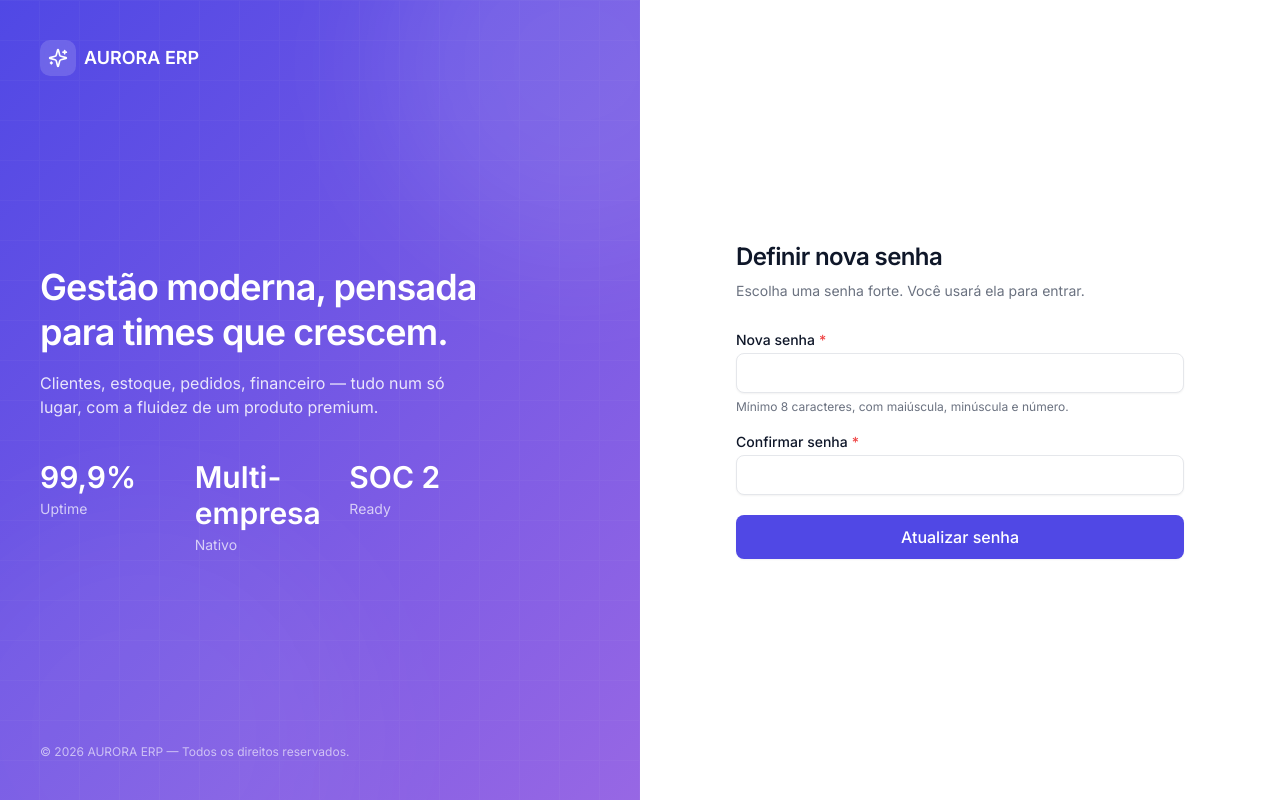
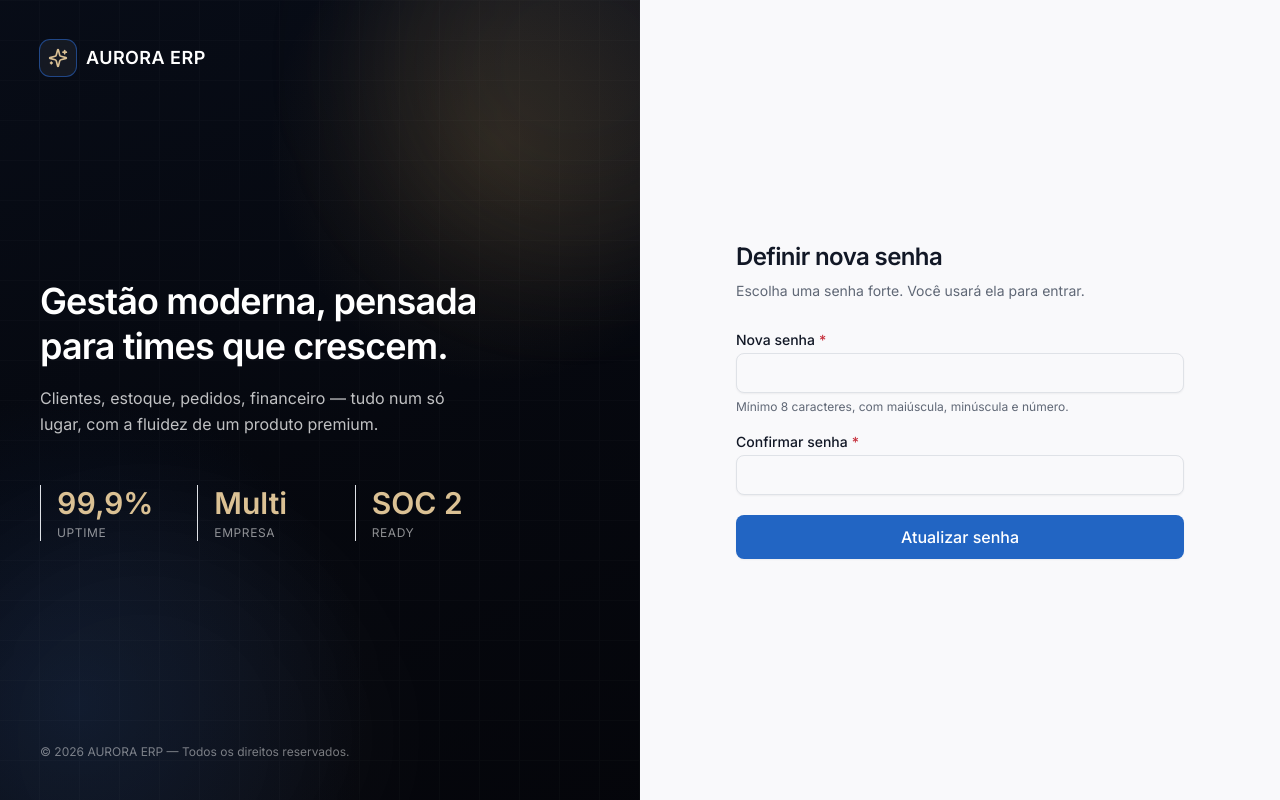
Before and after one commit to cielioqueiroz/aurora-erp, a React (Vite) app: page /reset-password in a window 1280 px wide. Built offline with nearby package versions, Linux system fonts and the light colour scheme; no server answers.

Commit message:
feat(ui): unify app palette to premium ERP scheme (onyx navy + cobalt + champagne)

```diff
--- a/src/layouts/AuthLayout.jsx
+++ b/src/layouts/AuthLayout.jsx
@@ -7,45 +7,45 @@ import { Sparkles } from 'lucide-react';
  */
 export function AuthLayout() {
   return (
-    <div className="grid min-h-screen w-full lg:grid-cols-2">
-      {/* Brand panel */}
-      <div className="relative hidden flex-col justify-between overflow-hidden bg-aurora p-10 text-primary-foreground lg:flex">
-        <div className="pointer-events-none absolute inset-0 bg-grid opacity-[0.07]" />
-        <div className="pointer-events-none absolute -right-32 -top-32 h-96 w-96 rounded-full bg-white/10 blur-3xl" />
-        <div className="pointer-events-none absolute -bottom-40 -left-20 h-[28rem] w-[28rem] rounded-full bg-white/5 blur-3xl" />
+    <div className="grid min-h-screen w-full bg-background text-foreground lg:grid-cols-2">
+      {/* Brand panel — Obsidian + Champagne */}
+      <div className="relative hidden flex-col justify-between overflow-hidden bg-obsidian p-10 text-white lg:flex">
+        <div className="pointer-events-none absolute inset-0 bg-grid opacity-[0.04]" />
+        <div className="pointer-events-none absolute -right-32 -top-32 h-96 w-96 rounded-full bg-champagne-soft blur-3xl" />
+        <div className="pointer-events-none absolute -bottom-40 -left-20 h-[28rem] w-[28rem] rounded-full bg-white/[0.03] blur-3xl" />
 
-        <Link to="/" className="relative flex items-center gap-2 text-lg font-semibold">
-          <div className="grid h-9 w-9 place-items-center rounded-lg bg-white/15 backdrop-blur-sm">
-            <Sparkles className="h-5 w-5" />
+        <Link to="/" className="relative flex items-center gap-2.5 text-lg font-semibold">
+          <div className="grid h-9 w-9 place-items-center rounded-lg bg-white/[0.06] ring-1 ring-champagne/30 backdrop-blur-sm">
+            <Sparkles className="h-5 w-5 text-champagne" />
           </div>
-          AURORA ERP
+          <span className="tracking-wide">AURORA ERP</span>
         </Link>
 
         <div className="relative max-w-md">
           <h2 className="text-4xl font-semibold leading-tight tracking-tight">
             Gestão moderna, pensada para times que crescem.
           </h2>
-          <p className="mt-4 text-base text-primary-foreground/85">
+          <p className="mt-4 text-base leading-relaxed text-white/75">
             Clientes, estoque, pedidos, financeiro — tudo num só lugar, com a fluidez de um
             produto premium.
           </p>
-          <div className="mt-10 grid grid-cols-3 gap-4 text-sm">
-            <div>
-              <p className="text-3xl font-semibold">99,9%</p>
-              <p className="mt-1 text-primary-foreground/70">Uptime</p>
+          <div className="mt-12 grid grid-cols-3 gap-6 text-sm">
+            <div className="border-l border-champagne/20 pl-4">
+              <p className="text-champagne text-3xl font-semibold tabular-nums">99,9%</p>
+              <p className="mt-1 text-xs uppercase tracking-wider text-white/55">Uptime</p>
             </div>
-            <div>
-              <p className="text-3xl font-semibold">Multi-empresa</p>
-              <p className="mt-1 text-primary-foreground/70">Nativo</p>
+            <div className="border-l border-champagne/20 pl-4">
+              <p className="text-champagne text-3xl font-semibold">Multi</p>
+              <p className="mt-1 text-xs uppercase tracking-wider text-white/55">Empresa</p>
             </div>
-            <div>
-              <p className="text-3xl font-semibold">SOC 2</p>
-              <p className="mt-1 text-primary-foreground/70">Ready</p>
+            <div className="border-l border-champagne/20 pl-4">
+              <p className="text-champagne text-3xl font-semibold">SOC 2</p>
+              <p className="mt-1 text-xs uppercase tracking-wider text-white/55">Ready</p>
             </div>
           </div>
         </div>
 
-        <p className="relative text-xs text-primary-foreground/60">
+        <p className="relative text-xs text-white/45">
           © {new Date().getFullYear()} AURORA ERP — Todos os direitos reservados.
         </p>
       </div>
@@ -54,8 +54,8 @@ export function AuthLayout() {
       <div className="flex flex-col">
         <header className="flex items-center justify-between p-6 lg:hidden">
           <Link to="/" className="flex items-center gap-2 text-base font-semibold">
-            <div className="grid h-8 w-8 place-items-center rounded-md bg-aurora text-primary-foreground">
-              <Sparkles className="h-4 w-4" />
+            <div className="grid h-8 w-8 place-items-center rounded-md bg-obsidian ring-1 ring-champagne/30">
+              <Sparkles className="h-4 w-4 text-champagne" />
             </div>
             AURORA ERP
           </Link>
--- a/src/styles/globals.css
+++ b/src/styles/globals.css
@@ -4,94 +4,105 @@
 
 @layer base {
   :root {
-    /* Aurora Indigo — light theme */
-    --background: 0 0% 100%;
-    --foreground: 222 47% 11%;
+    /* AURORA Premium — light theme (Pearl + Cobalt + Champagne) */
+    --background: 220 25% 98%;
+    --foreground: 222 35% 11%;
 
     --card: 0 0% 100%;
-    --card-foreground: 222 47% 11%;
+    --card-foreground: 222 35% 11%;
 
     --popover: 0 0% 100%;
-    --popover-foreground: 222 47% 11%;
+    --popover-foreground: 222 35% 11%;
 
-    --primary: 243 75% 59%;
+    /* Cobalt — primary CTA / brand action (trust, dependable) */
+    --primary: 215 70% 45%;
     --primary-foreground: 0 0% 100%;
 
-    --secondary: 222 47% 96%;
-    --secondary-foreground: 222 47% 11%;
+    --secondary: 220 20% 95%;
+    --secondary-foreground: 222 35% 11%;
 
-    --muted: 220 14% 96%;
-    --muted-foreground: 220 9% 46%;
+    --muted: 220 16% 94%;
+    --muted-foreground: 220 10% 42%;
 
-    --accent: 263 70% 65%;
+    /* Champagne — accent (premium highlights, badges, charts) */
+    --accent: 35 55% 48%;
     --accent-foreground: 0 0% 100%;
 
-    --destructive: 0 84% 60%;
+    /* Garnet — destructive (refined, not shock-red) */
+    --destructive: 355 62% 48%;
     --destructive-foreground: 0 0% 100%;
 
-    --success: 142 71% 45%;
+    /* Sage — success (calm, professional) */
+    --success: 155 50% 36%;
     --success-foreground: 0 0% 100%;
 
-    --warning: 38 92% 50%;
+    /* Tobacco — warning (warm amber) */
+    --warning: 32 85% 48%;
     --warning-foreground: 0 0% 100%;
 
-    --info: 199 89% 48%;
+    /* Steel — info (cool cyan-blue) */
+    --info: 200 78% 42%;
     --info-foreground: 0 0% 100%;
 
-    --border: 220 13% 91%;
-    --input: 220 13% 91%;
-    --ring: 243 75% 59%;
+    --border: 220 14% 89%;
+    --input: 220 14% 89%;
+    --ring: 215 70% 45%;
 
     --radius: 0.625rem;
 
-    /* Sidebar (slightly distinct surface) */
-    --sidebar: 220 14% 98%;
-    --sidebar-foreground: 222 47% 11%;
-    --sidebar-border: 220 13% 91%;
+    --sidebar: 220 22% 97%;
+    --sidebar-foreground: 222 35% 11%;
+    --sidebar-border: 220 14% 89%;
   }
 
   .dark {
-    /* Aurora Indigo — dark theme */
-    --background: 224 71% 4%;
-    --foreground: 213 31% 91%;
+    /* AURORA Premium — dark theme (Onyx Navy + Cobalt + Champagne) */
+    --background: 222 45% 6%;
+    --foreground: 213 28% 92%;
 
-    --card: 224 47% 8%;
-    --card-foreground: 213 31% 91%;
+    --card: 222 38% 9%;
+    --card-foreground: 213 28% 92%;
 
-    --popover: 224 47% 8%;
-    --popover-foreground: 213 31% 91%;
+    --popover: 222 38% 9%;
+    --popover-foreground: 213 28% 92%;
 
-    --primary: 243 75% 65%;
-    --primary-foreground: 224 71% 4%;
+    /* Cobalt — light enough to pop on dark, still cool/trustworthy */
+    --primary: 212 80% 62%;
+    --primary-foreground: 222 45% 6%;
 
-    --secondary: 222 47% 13%;
-    --secondary-foreground: 213 31% 91%;
+    --secondary: 222 30% 13%;
+    --secondary-foreground: 213 28% 92%;
 
-    --muted: 223 25% 13%;
-    --muted-foreground: 215 20% 65%;
+    --muted: 222 28% 13%;
+    --muted-foreground: 215 16% 62%;
 
-    --accent: 263 70% 70%;
-    --accent-foreground: 224 71% 4%;
+    /* Champagne — accent */
+    --accent: 38 55% 65%;
+    --accent-foreground: 222 45% 6%;
 
-    --destructive: 0 72% 51%;
+    /* Garnet */
+    --destructive: 355 65% 58%;
     --destructive-foreground: 0 0% 100%;
 
-    --success: 142 65% 45%;
-    --success-foreground: 0 0% 100%;
+    /* Sage */
+    --success: 155 45% 50%;
+    --success-foreground: 222 45% 6%;
 
-    --warning: 38 92% 55%;
-    --warning-foreground: 224 71% 4%;
+    /* Tobacco */
+    --warning: 32 80% 60%;
+    --warning-foreground: 222 45% 6%;
 
-    --info: 199 89% 55%;
-    --info-foreground: 224 71% 4%;
+    /* Steel */
+    --info: 200 72% 58%;
+    --info-foreground: 222 45% 6%;
 
-    --border: 222 33% 16%;
-    --input: 222 33% 16%;
-    --ring: 243 75% 65%;
+    --border: 222 28% 14%;
+    --input: 222 28% 14%;
+    --ring: 212 80% 62%;
 
-    --sidebar: 224 60% 6%;
-    --sidebar-foreground: 213 31% 91%;
-    --sidebar-border: 222 33% 16%;
+    --sidebar: 222 42% 5%;
+    --sidebar-foreground: 213 28% 92%;
+    --sidebar-border: 222 28% 13%;
   }
 }
 
@@ -143,6 +154,26 @@
     border-color: hsl(var(--sidebar-border));
   }
 
+  /* Auth brand panel — Obsidian + Champagne (premium, no purple) */
+  .bg-obsidian {
+    background:
+      radial-gradient(ellipse 60% 50% at 78% 18%, hsl(38 60% 55% / 0.14), transparent 60%),
+      radial-gradient(ellipse 70% 60% at 12% 88%, hsl(218 65% 22% / 0.35), transparent 65%),
+      linear-gradient(160deg, hsl(222 50% 6%) 0%, hsl(225 45% 4%) 55%, hsl(230 40% 3%) 100%);
+  }
+  .text-champagne {
+    color: hsl(38 50% 72%);
+  }
+  .border-champagne\/20 {
+    border-color: hsl(38 50% 72% / 0.2);
+  }
+  .bg-champagne-soft {
+    background-color: hsl(38 50% 72% / 0.08);
+  }
+  .ring-champagne\/30 {
+    --tw-ring-color: hsl(38 50% 72% / 0.3);
+  }
+
   /* Glass card effect */
   .glass {
     @apply border border-border/60 bg-card/70 backdrop-blur-xl;
```
